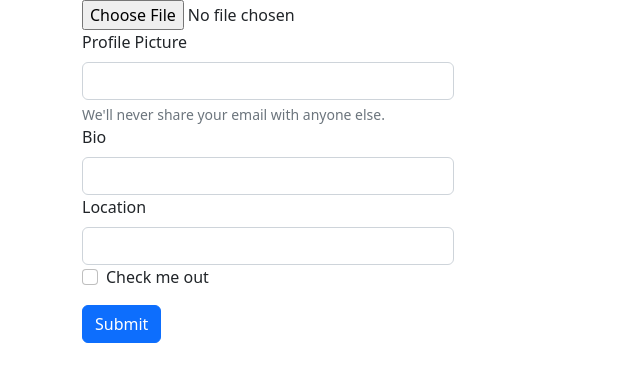
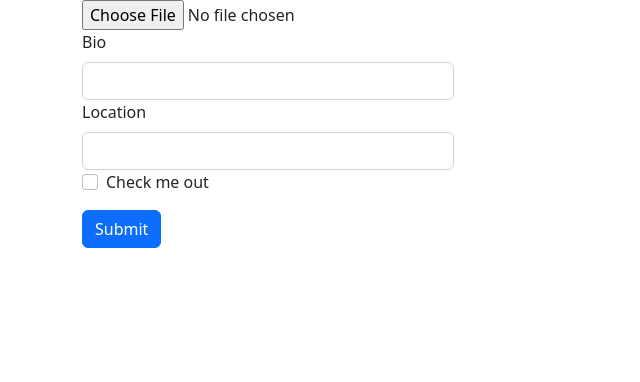
Before and after one commit to ddanieela1/kiweee, a Django app: page /settings/ in a window 1280 px wide. Shown: the top 382 px of the page, without its empty margins (0-640 px from the left). Run offline with Django 4.2, Linux system fonts and the light colour scheme; the visitor is signed in with stand-in values (Sample User, id 1).

Commit message:
updated settings view

```diff
--- a/kiwee/kiwee/settings.py
+++ b/kiwee/kiwee/settings.py
@@ -45,6 +45,10 @@ INSTALLED_APPS = [
     'django.contrib.staticfiles',
     'main_app'
 ]
+
+# SITE_ID = 2
+
+AUTH_PROFILE_MODULE = 'accounts.Profile'
 
 MIDDLEWARE = [
     'django.middleware.security.SecurityMiddleware',
@@ -126,6 +130,8 @@ USE_TZ = True
 # https://docs.djangoproject.com/en/4.1/howto/static-files/
 
 STATIC_URL = 'static/'
+STATIC_ROOT = os.path.join(BASE_DIR, 'staticfiles')
+STATICFILES_DIRS = (os.path.join(BASE_DIR, 'static'),)
 
 # Default primary key field type
 # https://docs.djangoproject.com/en/4.1/ref/settings/#default-auto-field
--- a/kiwee/main_app/forms.py
+++ b/kiwee/main_app/forms.py
@@ -1,12 +1,12 @@
 from django import forms
-from django.contrib.auth.forms import UserCreationForm
 from django.contrib.auth.models import User
+from django.db import models
 from .models import Venue
 from django.forms import ModerlForm
 
 
 
-Class NewUserForm(UserCreationForm):
+Class SettingsForm(UserCreationForm):
 
 email = forms.EmailField(required=True)
     Class Meta:
--- a/kiwee/main_app/urls.py
+++ b/kiwee/main_app/urls.py
@@ -2,6 +2,7 @@ from django.urls import path
 from  . import views
 
 urlpatterns = [
+
     path('', views.index, name='index'),
     path('homepage/', views.homepage, name ='homepage'),
     path('signup/', views.signup, name ='signup'),
--- a/kiwee/main_app/views.py
+++ b/kiwee/main_app/views.py
@@ -6,11 +6,14 @@ from django.contrib.auth.decorators import login_required
 from django.contrib import messages
 from django.core.exceptions import ValidationError
 from django.contrib.auth.models import User
+from . models import Profile
+
+# Create your views here.
 
 
-# Create your views here.
 def index(request):
     return render(request, 'main_app/index.html')
+
 
 def homepage(request):
     return render(request, 'homepage.html')
@@ -18,8 +21,8 @@ def homepage(request):
 
 @login_required
 def profile(request, username):
-  user = User.objects.get(username=username)
-  return render(request, 'profile.html', { 'username': username})
+    user = User.objects.get(username=username)
+    return render(request, 'profile.html', {'username': username})
 
 
 def login_view(request):
@@ -28,7 +31,7 @@ def login_view(request):
         if form.is_valid():
             u = form.cleaned_data['username']
             p = form.cleaned_data['password']
-            user = authenticate(username = u, password = p)
+            user = authenticate(username=u, password=p)
             if user is not None:
                 if user.is_active:
                     login(request, user)
@@ -37,13 +40,15 @@ def login_view(request):
                     print('The account has been disabled.')
             else:
                 print('The username and/or password is incorrect.')
-    else: # it was a get request so send the emtpy login form
+    else:  # it was a get request so send the emtpy login form
         form = AuthenticationForm()
         return render(request, 'login.html', {'form': form})
 
+
 def logout_view(request):
-  logout(request)
-  return HttpResponseRedirect('/')
+    logout(request)
+    return HttpResponseRedirect('/')
+
 
 def signup(request):
     if request.method == 'POST':
@@ -55,43 +60,47 @@ def signup(request):
             login(request, user)
             return HttpResponseRedirect('/user/'+u)
 
-        elif request.POST['username']==request.POST['username'].exists():
+        elif request.POST['username'] == request.POST['username'].exists():
             username = form.cleaned_data['username']
             messages.info(request, 'Username already in use.')
             return redirect('/signup')
 
         else:
-          return render(request, 'signup.html', {'form': form })
+            return render(request, 'signup.html', {'form': form})
 
     else:
         form = UserCreationForm()
-        return render(request, 'signup.html', {'form': form })
+        return render(request, 'signup.html', {'form': form})
+
 
 @login_required
 def settings(request):
-    user_profile = UserCreationForm(request.POST)
 
+    user_profile = Profile.objects.filter(user=request.user)
     if request.method == 'POST':
+        try:
+            if request.FILES.get('image') != None:
+                image = request.FILES.get('profile_image')
+                about = request.POST['about']
+                location = request.POST['location']
 
-        if request.FILES.get('image') != None:
-            image = request.FILES.get('profile_image')
-            about = request.POST['about']
-            location = request.POST['location']
+                user_profile.profile_image = image
+                user_profile.about = about
+                user_profile.location = location
+                user_profile.save()
 
-            user_profile.profile_image = image
-            user_profile.about = about
-            user_profile.location = location
-            user_profile.save()
+            if request.FILES.get('image') == None:
+                image = user_profile.profile_image
+                about = request.POST['about']
+                location = request.POST['location']
 
-        elif request.FILES.get('image') == None:
-            image = user_profile.profile_image
-            about = request.POST['about']
-            location = request.POST['location']
+                user_profile.profile_image = image
+                user_profile.about = about
+                user_profile.location = location
+                user_profile.save()
 
-            user_profile.profile_image = image
-            user_profile.about = about
-            user_profile.location = location
-            user_profile.save()
+        except Profile.DoesNotExist:
+            user_profile = None
 
         return redirect('settings')
-    return render (request, 'settings.html', {'user_profile': user_profile})
+    return render(request, 'settings.html', {'user_profile': user_profile})
--- a/kiwee/templates/settings.html
+++ b/kiwee/templates/settings.html
@@ -25,16 +25,12 @@
 </style>
 <body>
     <div class="container ">
-            <form>
+            <form method = 'POST'>
+                {% csrf_token %}
                 <div>
-                    <img src="{{user_profile.profile_image.url}}" class="rounded mx-auto d-block" >
+                    <img width="100" src="{{user_profile.profile_image.url}}" class="rounded mx-auto d-block" >
                     <input type="file" name="image">
                     </div>
-            <div class="col-4">
-          <label for="profilePicture" class="form-label">Profile Picture</label>
-          <input type="profilePicture" class="form-control" id="profilePicture" >
-          <div id="profilePicture" class="form-text">We'll never share your email with anyone else.</div>
-        </div>
         <div class="col-4">
           <label for="userBio" class="form-label">Bio</label>
           <input type="userBio" class="form-control" id="userBio">
```
